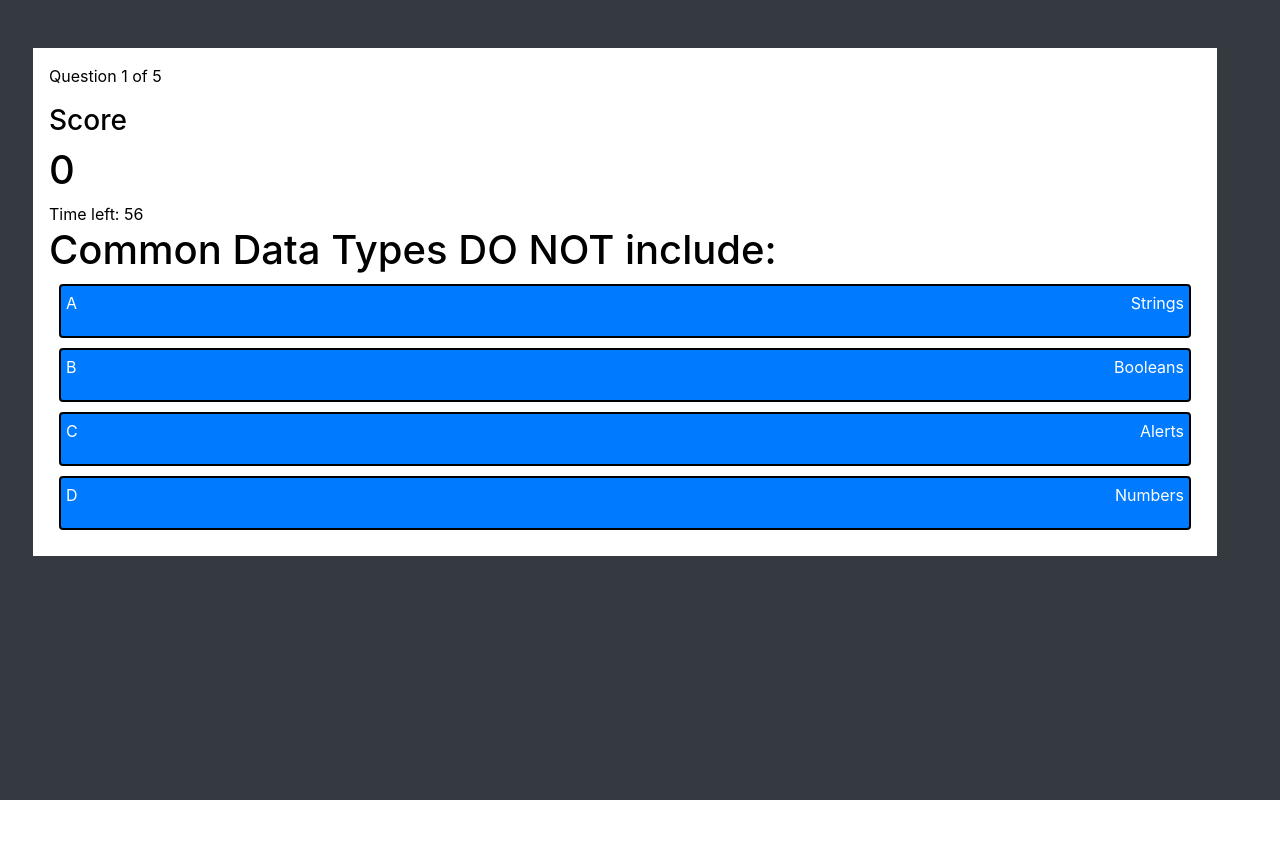
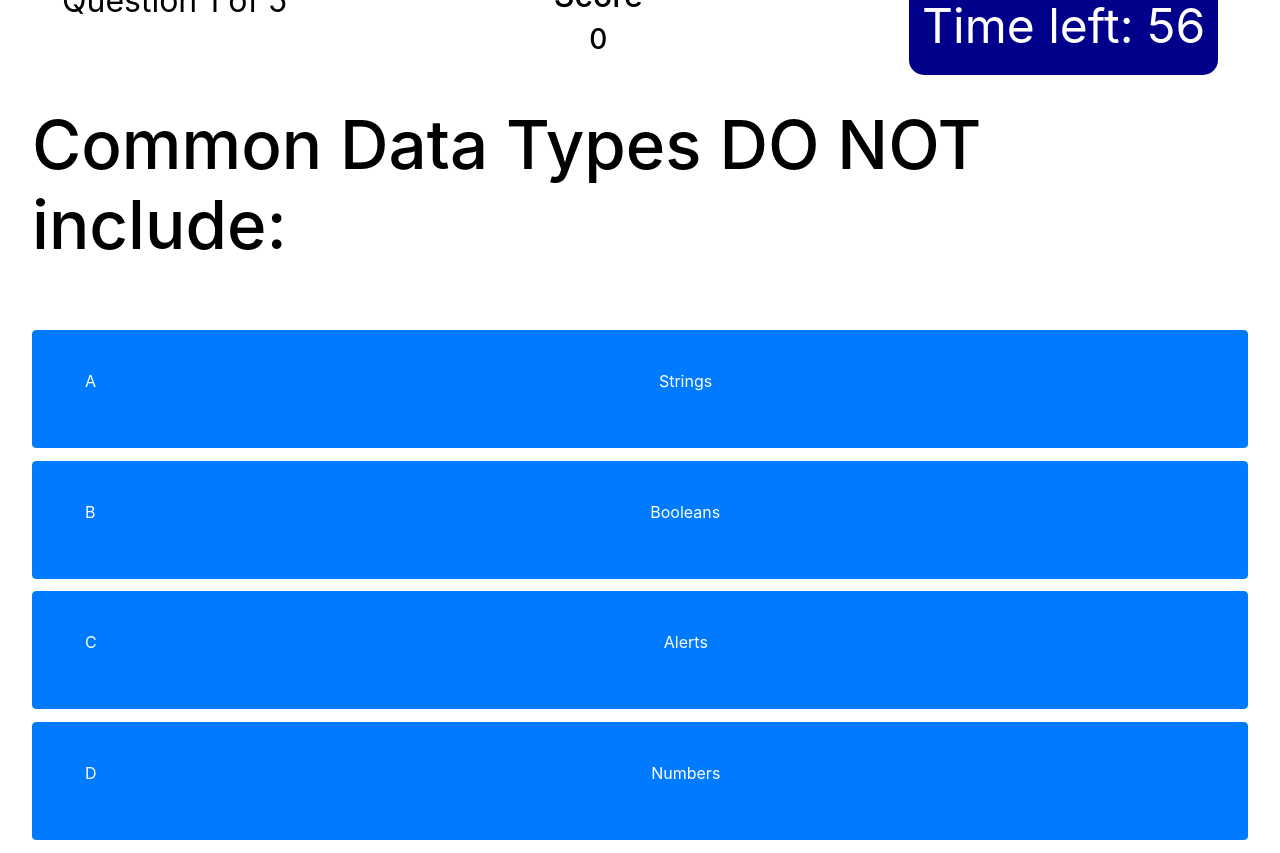
Before and after one commit to dmevola/code-lightning, a plain HTML site: page game.html in a window 1280 px wide. Before the commit the page ends 800 px from the top, so only its background shows below. Drawn offline with nearby package versions, Linux system fonts and the light colour scheme.

Commit message:
more formatting

```diff
--- a/assets/css/game.css
+++ b/assets/css/game.css
@@ -4,11 +4,49 @@ body {
 
 .choice-container {
 display: flex;
-flex: auto;
-flex-wrap: wrap;
-justify-content: space-between;
-border: 2px solid black;
+margin-bottom: 0.8rem;
+width: 100%;
 border-radius: 4px;
-padding: 5px;
-margin: 10px;
 }
+
+.choice-prefix {
+    padding: 2rem 2.5rem;
+}
+
+.choice-text {
+    padding: 2rem;
+    width: 100%;
+}
+
+.correct {
+    background: linear-gradient(32deg, rgba(11, 223, 36) 0%, rgba(41, 232, 111) 100%);
+}
+
+
+.incorrect {
+    background: linear-gradient(32deg, rgba(230, 29, 29, 1) 0%, rgba(224, 11, 11, 1) 100%);
+}
+
+.hud {
+    display: flex;
+    justify-content: space-between;
+    margin: 30px;
+}
+
+.hud-prefix {
+    text-align: center;
+    font-size: 2rem;
+}
+
+.hud-main-text {
+    text-align: center;
+}
+
+#timer {
+    font-size: 3rem;
+    background: darkblue;
+    color: white;
+    text-align: end;
+    border-radius: 15px;
+    padding: 0.8rem;
+}
--- a/assets/css/style.css
+++ b/assets/css/style.css
@@ -4,11 +4,78 @@
     padding: 0;
     /* font-size: 62.5%; */
 }
-/*
+h1 {
+    font-size: 5.4rem;
+    color:black;
+    margin-bottom: 5rem;
+}
+
+h2 {
+    font-size: 4.2rem;
+    margin-bottom: 4rem;
+}
+
+.containery {
+    width: 100vw;
+    height: 100vh;
+    display: flex;
+    justify-content: center;
+    align-items: center;
+    max-width: 80rem;
+    margin: 0 auto;
+    padding: 2rem;
+}
+
+.flex-column {
+    display: flex;
+    flex-direction: column;
+}
+
+.flex-center {
+    justify-content: center;
+    align-items: center;
+}
+
+.justify-center {
+    justify-content: center;
+}
+
+.text-center {
+    text-align: center;
+}
+
+.hidden {
+    display: none;
+}
+
+
 .end-form-container {
     width: 100%;
     display: flex;
     flex-direction: column;
     align-items: center;
     max-width: 30rem;
-} */
+}
+
+input {
+    margin-bottom: 1rem;
+    width: 20rem;
+    padding: 1.5rem;
+    font-size: 1.8rem;
+    border: none;
+    box-shadow: 0 0.1rem 1.4rem 0 rgba(86, 185, 235,0.5);
+}
+
+input::placeholder {
+    color: #aaa;
+}
+
+#username {
+    margin-bottom: 3rem;
+    width: 100%;
+    outline: none;
+}
+
+.btn {
+    width:100%;
+}
--- a/assets/js/end.js
+++ b/assets/js/end.js
@@ -7,7 +7,7 @@ const highScores = JSON.parse(localStorage.getItem('highScores')) || []
 
 const MAX_HI_SCORES = 5
 
-finalScore.innerText = mostRecentScore
+finalScore.innerText = 'Your Score ' + mostRecentScore
 
 username.addEventListener('keyup', () => {
     saveScoreBtn.disabled = !username.value
--- a/game.html
+++ b/game.html
@@ -6,12 +6,12 @@
     <meta name="viewport" content="width=device-width, initial-scale=1.0">
     <title>Code Lightning Game</title>
     <link rel="stylesheet" href="https://cdnjs.cloudflare.com/ajax/libs/twitter-bootstrap/4.3.1/css/bootstrap.min.css">
+    <link rel="stylesheet" href="./assets/css/style.css">
     <link rel="stylesheet" href="./assets/css/game.css">
 </head>
 <body>
-    <div class="min-vh-100 dflex align-items-center bg-dark">
-        <div class="row w-100 justify-content-center">
-        <div id="game" class="col-sm col-12 justify-content-center align-items-center bg-white p-3 m-5">
+        <div class="containery">
+        <div id="game" class="justify-center flex-column">
             <div class="hud">
                 <div class="hud-item">
                     <p class="hud-prefix" id="progressText">
@@ -22,15 +22,15 @@
                     <h3 class="hud-prefix">
                         Score
                     </h3>
-                    <h1 class="hud-main-text" id="score">
+                    <h3 class="hud-main-text" id="score">
                         0
-                    </h1>
+                    </h3>
                 </div>
                 <div class="hud-item" id="timer">
 
                 </div>
             </div>
-            <h1 id="question">What is the answer to this question?</h1>
+            <h2 id="question">What is the answer to this question?</h2>
             <div class="choice-container btn btn-primary">
                 <p class="choice-prefix">A</p>
                 <p class="choice-text" data-number="1">Choice 1</p>
@@ -49,7 +49,6 @@
             </div>
         </div>
     </div>
-    </div>
     <script src="https://cdnjs.cloudflare.com/ajax/libs/twitter-bootstrap/4.3.1/js/bootstrap.min.js"></script>
     <script src="./assets/js/game.js"></script>
 </body>
```
Also changed, not shown: end.html (+4 -6 lines), highscores.html (+1 -1 lines), index.html (+3 -3 lines).
